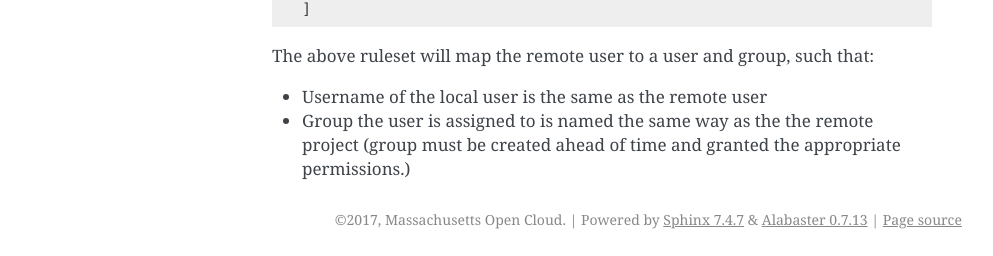
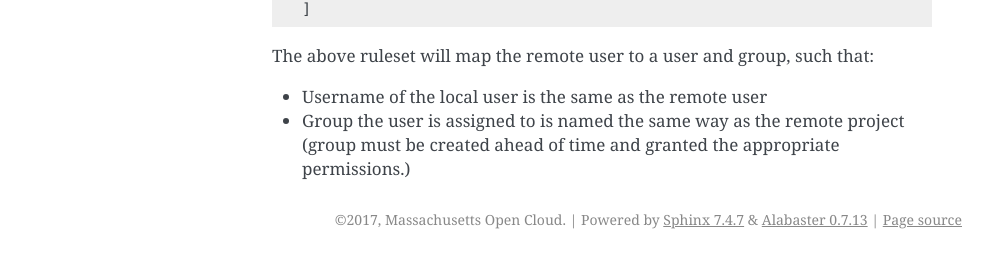
Before and after one commit to openstack-archive/mixmatch, a Sphinx documentation site: the page built from doc/source/identity.rst, in a window 1280 px wide. Shown: the part 1316-1572 px from the top of the page, without its empty margins (148-1141 px from the left). Built offline with Sphinx 7.4.7, drawn with Linux system fonts in a browser that asks for light colours; pages that are not in the unit, such as notebooks, are missing from menus.

Commit message:
Remove the duplicated word
Change-Id: I83fddbbc601985bf9352cbf7ac4506b1a95ef40d

```diff
--- a/doc/source/identity.rst
+++ b/doc/source/identity.rst
@@ -69,6 +69,6 @@ The above ruleset will map the remote user to a user and group, such
 that:
 
 - Username of the local user is the same as the remote user
-- Group the user is assigned to is named the same way as the the remote
+- Group the user is assigned to is named the same way as the remote
   project (group must be created ahead of time and granted the appropriate
   permissions.)
```
